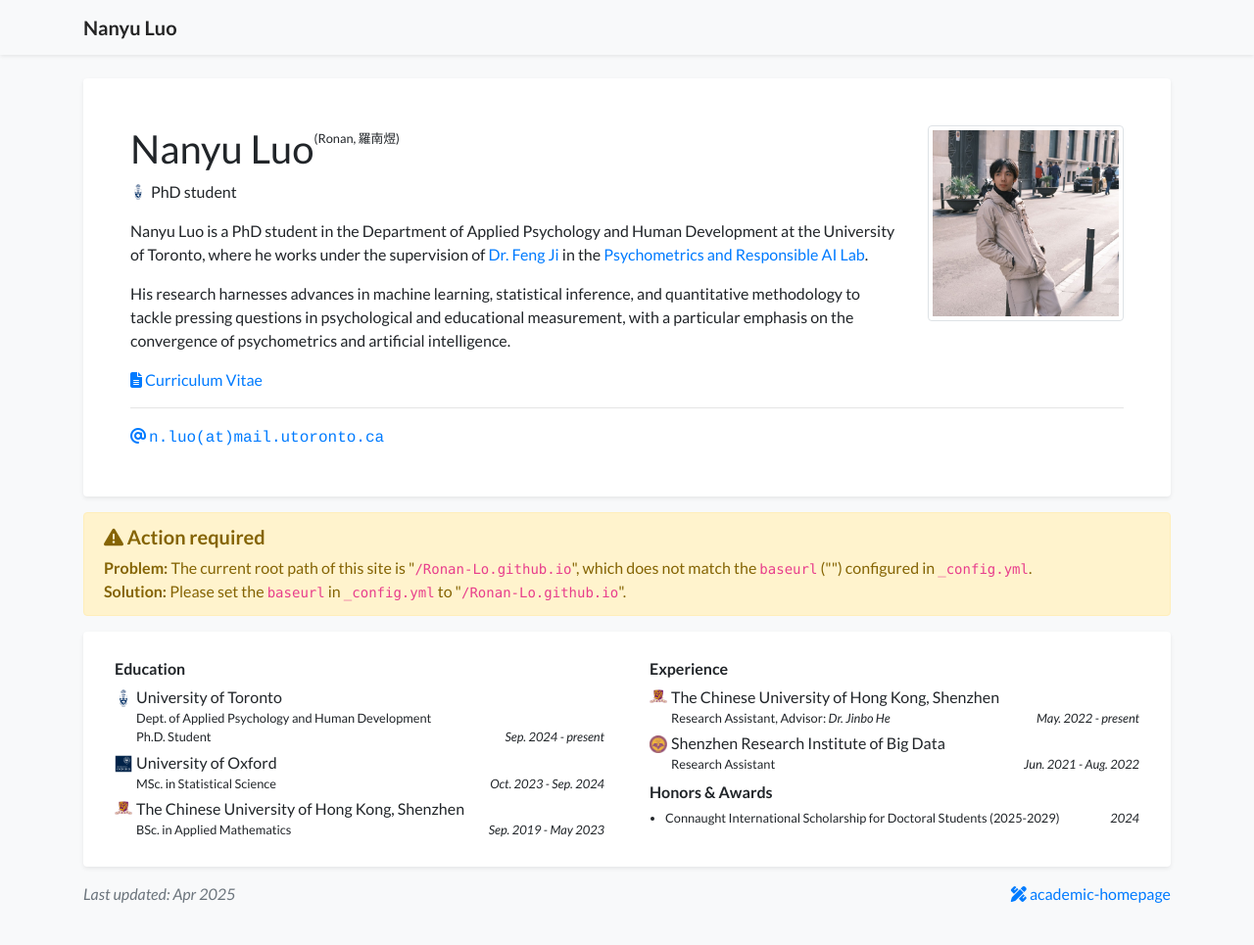
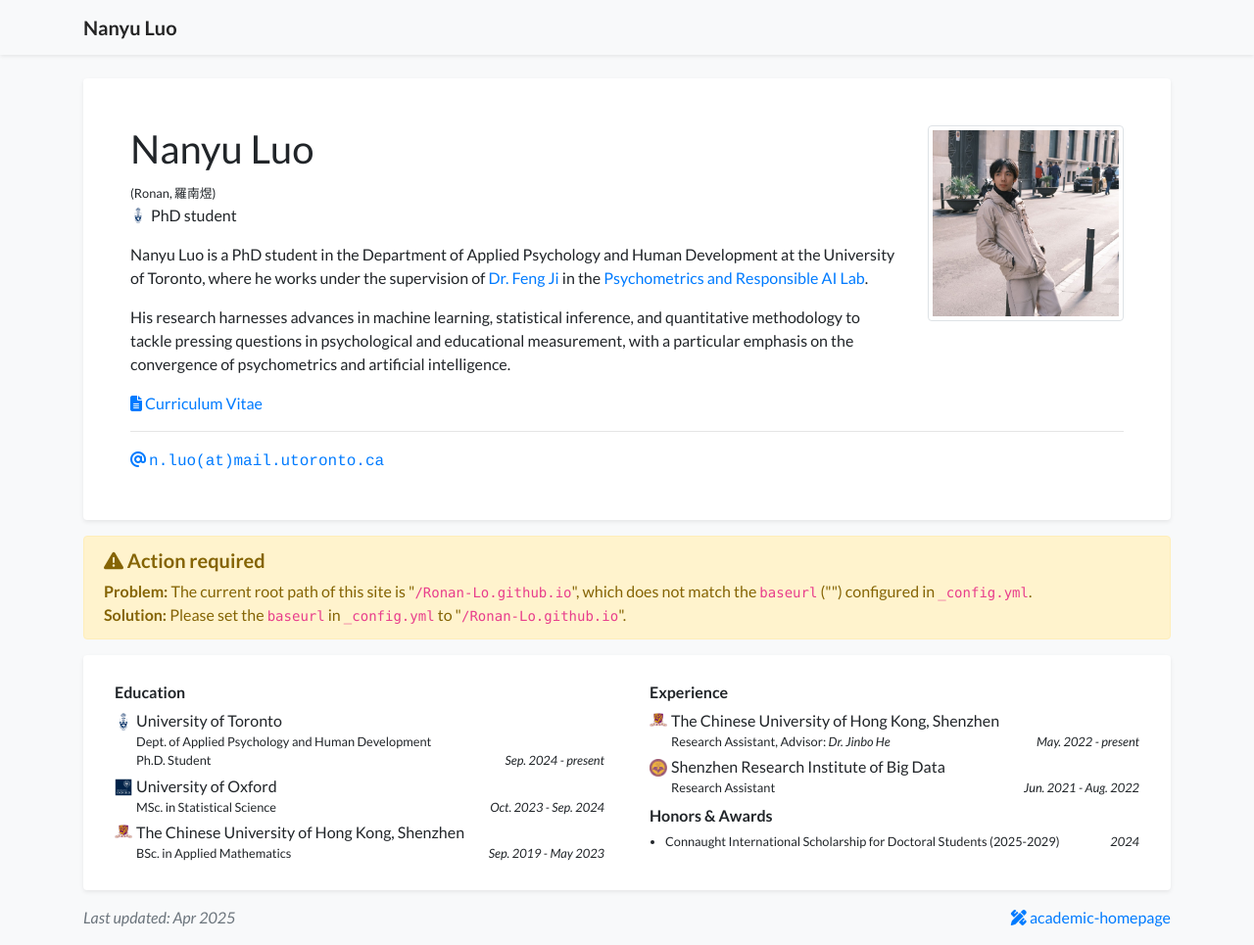
Before and after one commit to Ronan-Lo/Ronan-Lo.github.io, a Jekyll site: the page built from index.html, in a window 1280 px wide and 965 px high. Shown: the whole window at 98% size. Built offline with Jekyll 4.4.1, drawn with Linux system fonts in a browser that asks for light colours; nearby versions of some CDN libraries; a style sheet for code colours, icons or effects is not loaded.

Commit message:
edit profile_card

```diff
--- a/_includes/widgets/profile_card.html
+++ b/_includes/widgets/profile_card.html
@@ -21,9 +21,6 @@
                             <div class="h1 font-weight-normal">
                                 {{ site.data.profile.primary_name }}
                             </div>
-                            <div>
-                                <small>{{ site.data.profile.secondary_name }}</small>
-                            </div>
                             {% if site.data.profile.portrait_url %}
                             <div class="ml-auto d-md-none">
                                 <a target="_blank" href="{{ site.data.profile.portrait_url | relative_url }}">
@@ -31,6 +28,9 @@
                                 </a>
                             </div>
                             {% endif %}
+                        </div>
+                        <div>
+                            <small>{{ site.data.profile.secondary_name }}</small>
                         </div>
                         <div class="text-profile-position">
                             {% for position in site.data.profile.positions %}
```
